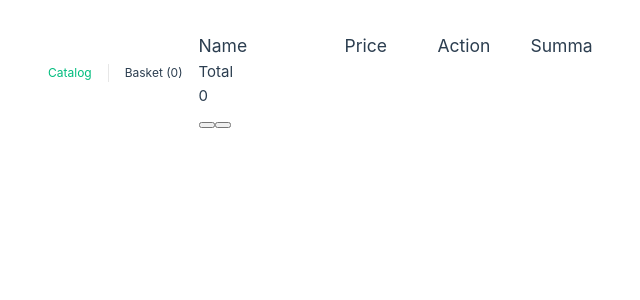
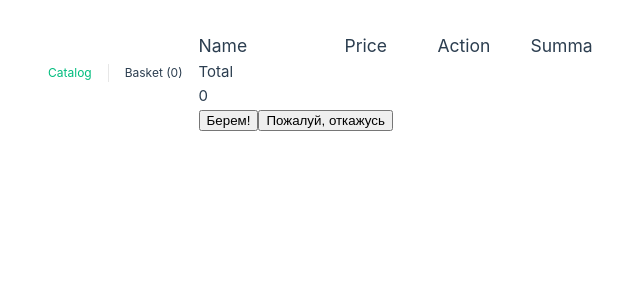
Before and after one commit to Ann-Fox/test-vue, a Vue app: page /basket in a window 1280 px wide. Shown: the top 300 px of the page, without its empty margins (0-640 px from the left). Built offline with nearby package versions, Linux system fonts and the light colour scheme.

Commit message:
button Берем!

```diff
--- a/src/views/BasketView.vue
+++ b/src/views/BasketView.vue
@@ -2,6 +2,7 @@
 import BasketItem from '../components/BasketItem.vue'
 import { useCounterStore } from '../stores/counter';
 import { computed } from 'vue';
+import { useRouter } from 'vue-router';
 
 const store = useCounterStore()
 
@@ -13,6 +14,14 @@ store.items.forEach((item) => {
 })
 return totalItem
 })
+// Откуда взяли useRouter()?
+const router = useRouter()
+
+const GoAndShow = () => {
+  console.log(JSON.stringify(store.items))
+  router.push('/')
+}
+
 </script>
 
 <template>
@@ -40,8 +49,8 @@ return totalItem
 </div>
 
 <div class="basket__btn">
-  <button></button>
-  <button></button>
+  <button @click="GoAndShow">Берем!</button>
+  <button>Пожалуй, откажусь</button>
 </div>
 </template>
 
```
Also changed, not shown: src/components/BasketItem.vue (indentation only).
